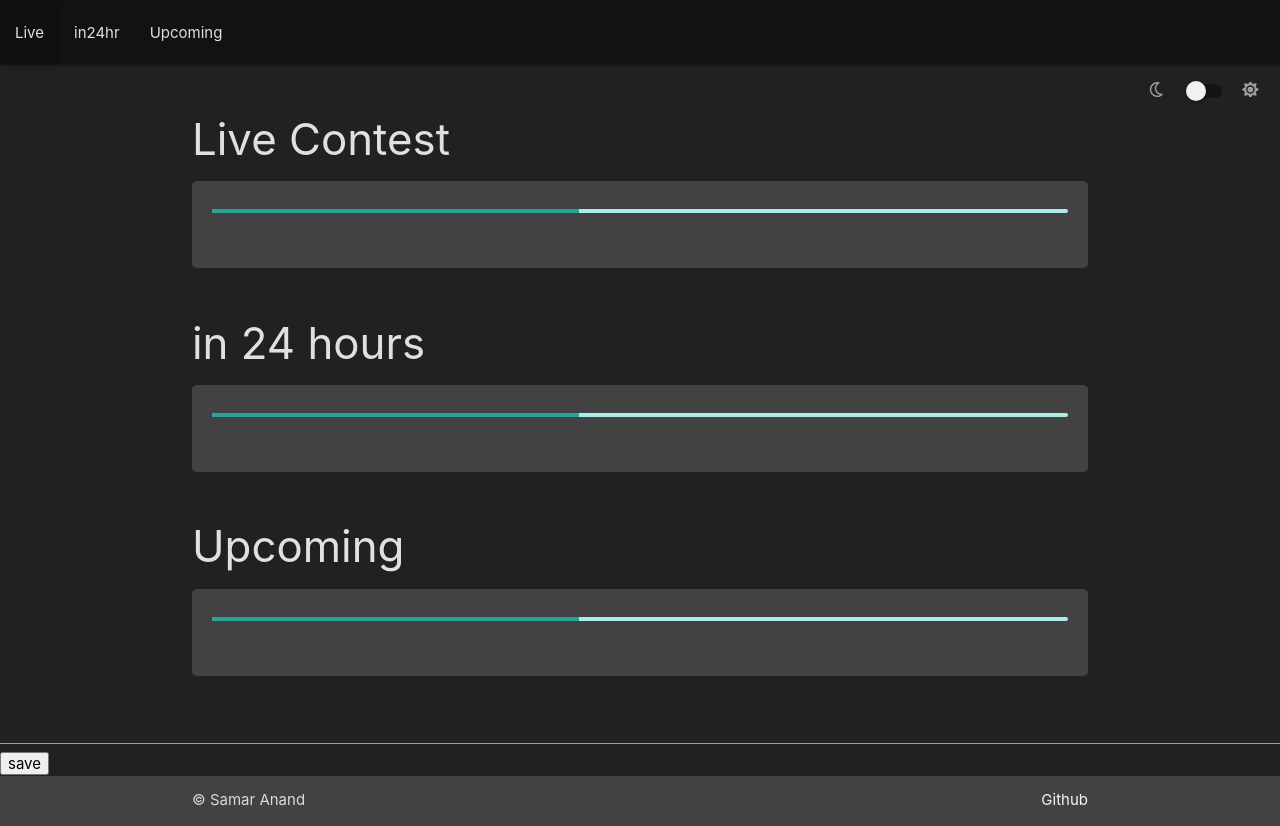
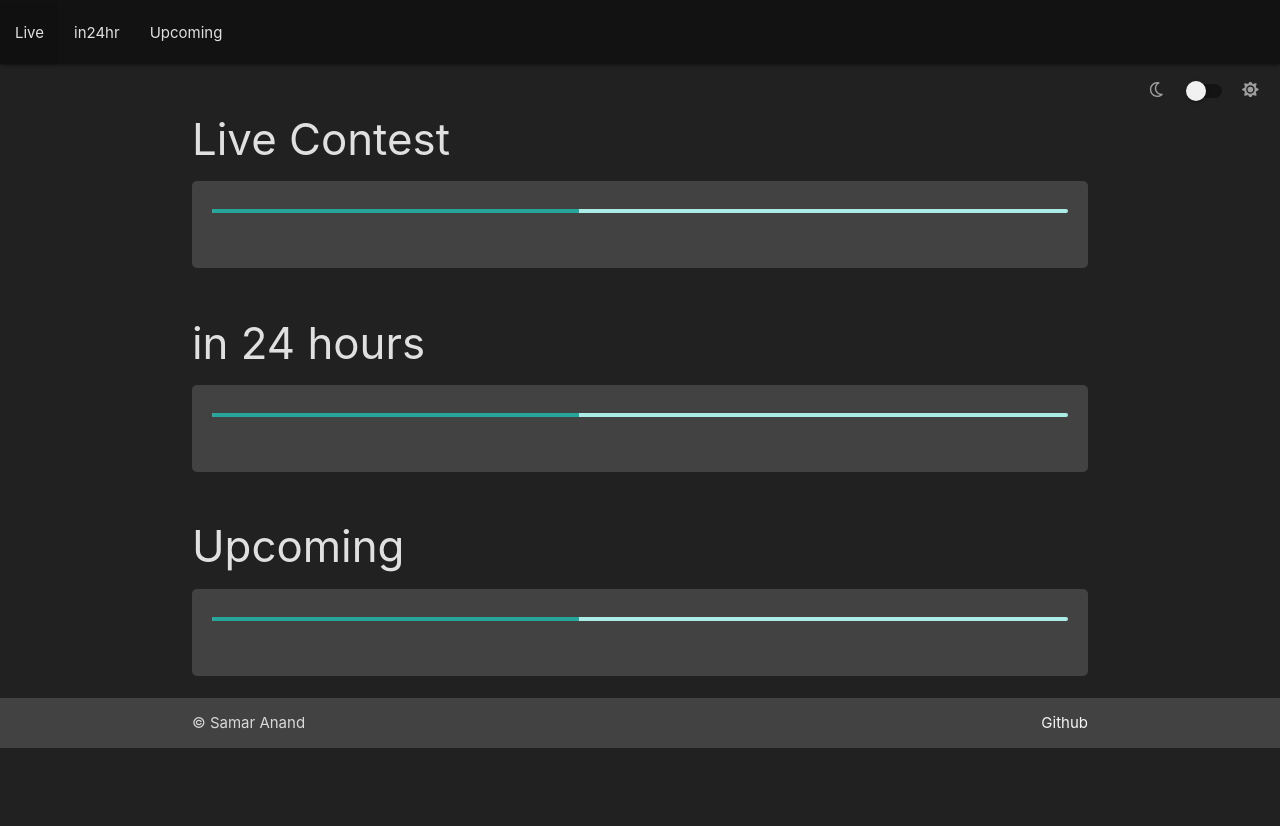
Before and after one commit to samaranand/contest-schedule, a plain HTML site: page index.html in a window 1280 px wide. After the commit the page ends 800 px from the top, so only its background shows below. Drawn offline with Linux system fonts and the light colour scheme; no server answers.

Commit message:
minor update

```diff
--- a/index.html
+++ b/index.html
@@ -261,8 +261,8 @@
 
     <!-- script below -->
 
-    <input type="text" class="white-text" id="remValue" />
-      <button id="value-btn">save</button>
+    <!-- <input type="text" class="white-text" id="remValue" />
+      <button id="value-btn">save</button> -->
     <footer class="page-footer">
       <div class="footer-copyright grey darken-3">
         <div class="container">
```
